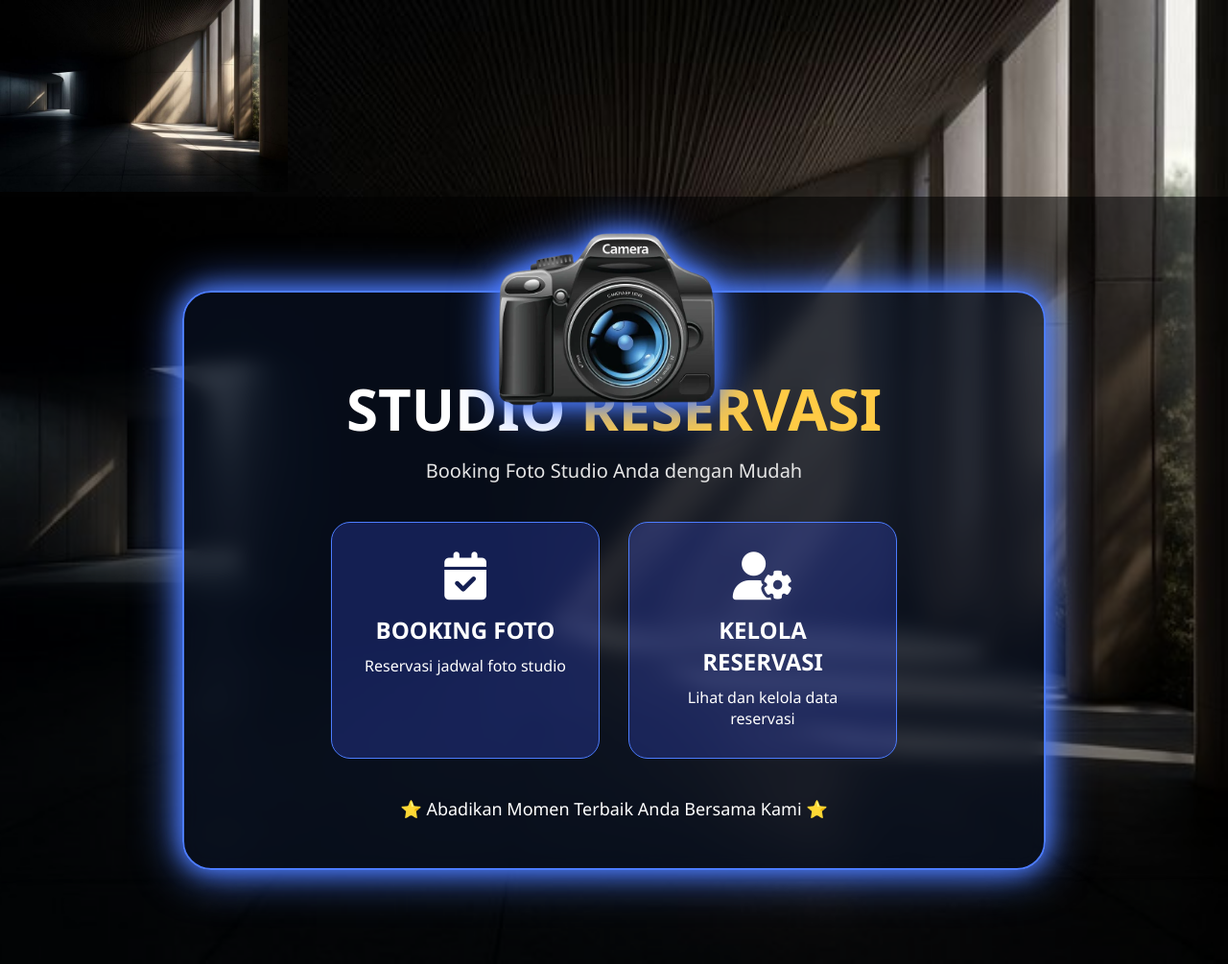
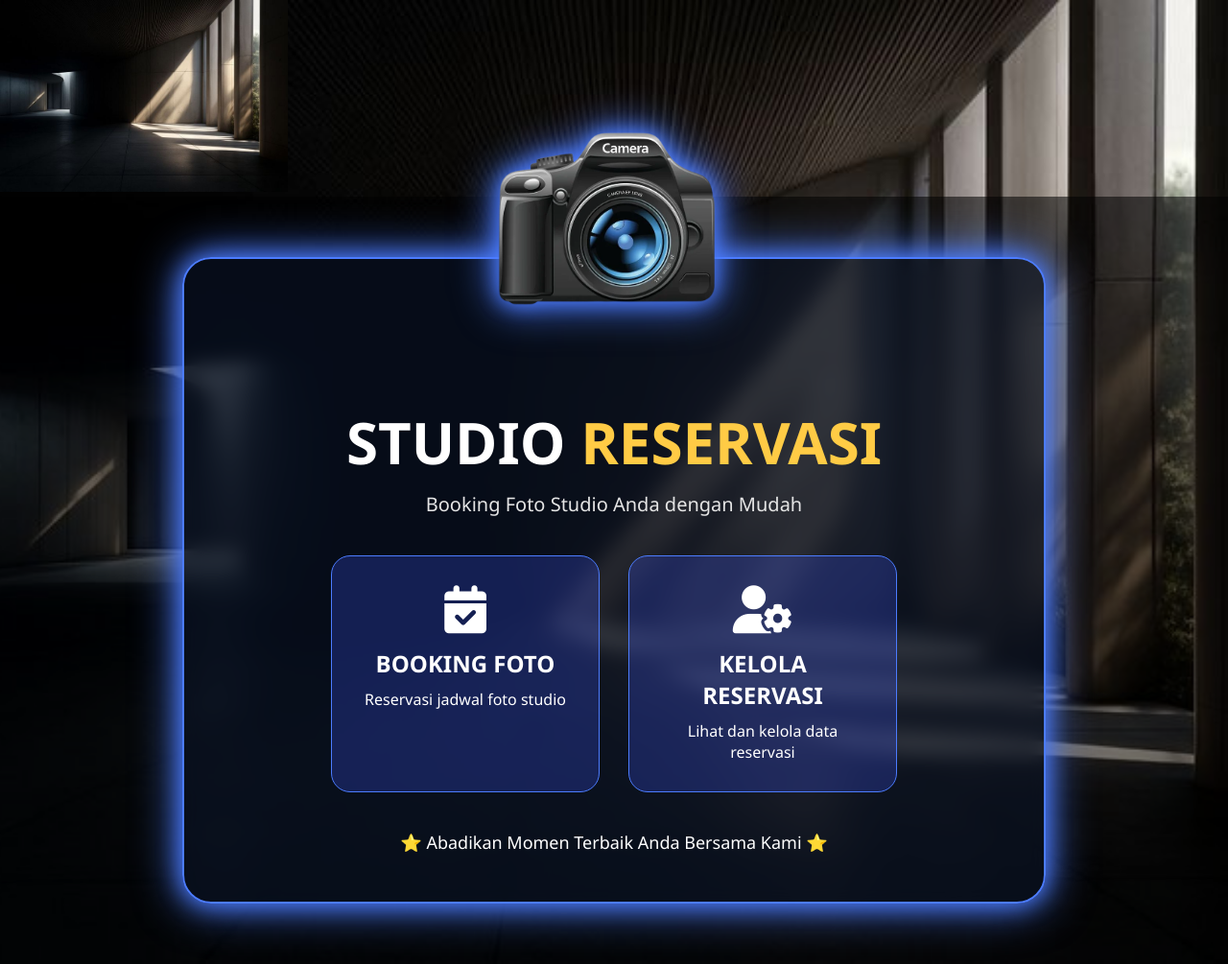
Before and after one commit to 230601110036-del/flask_database, a Flask app: page / in a window 1280 px wide. Shown: the whole page at 96% size. Run offline with Flask 3, Linux system fonts and the light colour scheme.

Commit message:
Update tampilan dan fitur aplikasi

```diff
--- a/static/css/style.css
+++ b/static/css/style.css
@@ -39,23 +39,18 @@ body{
 }
 
 .main-card{
-
     position:relative;
-
     width:900px;
 
-    padding:80px 50px 50px;
+    padding:150px 50px 50px;
 
     text-align:center;
-
     border-radius:30px;
 
     background:rgba(10,20,40,.60);
-
     backdrop-filter:blur(10px);
 
     border:2px solid #4c7cff;
-
     color:white;
 
     box-shadow:
@@ -64,14 +59,14 @@ body{
 }
 
 .camera-top{
-
     position:absolute;
 
-    top:-70px;
+    top:-140px;
 
     left:50%;
+    transform:translateX(-50%);
 
-    transform:translateX(-50%);
+    z-index:10;
 }
 
 .camera-top img{
```
